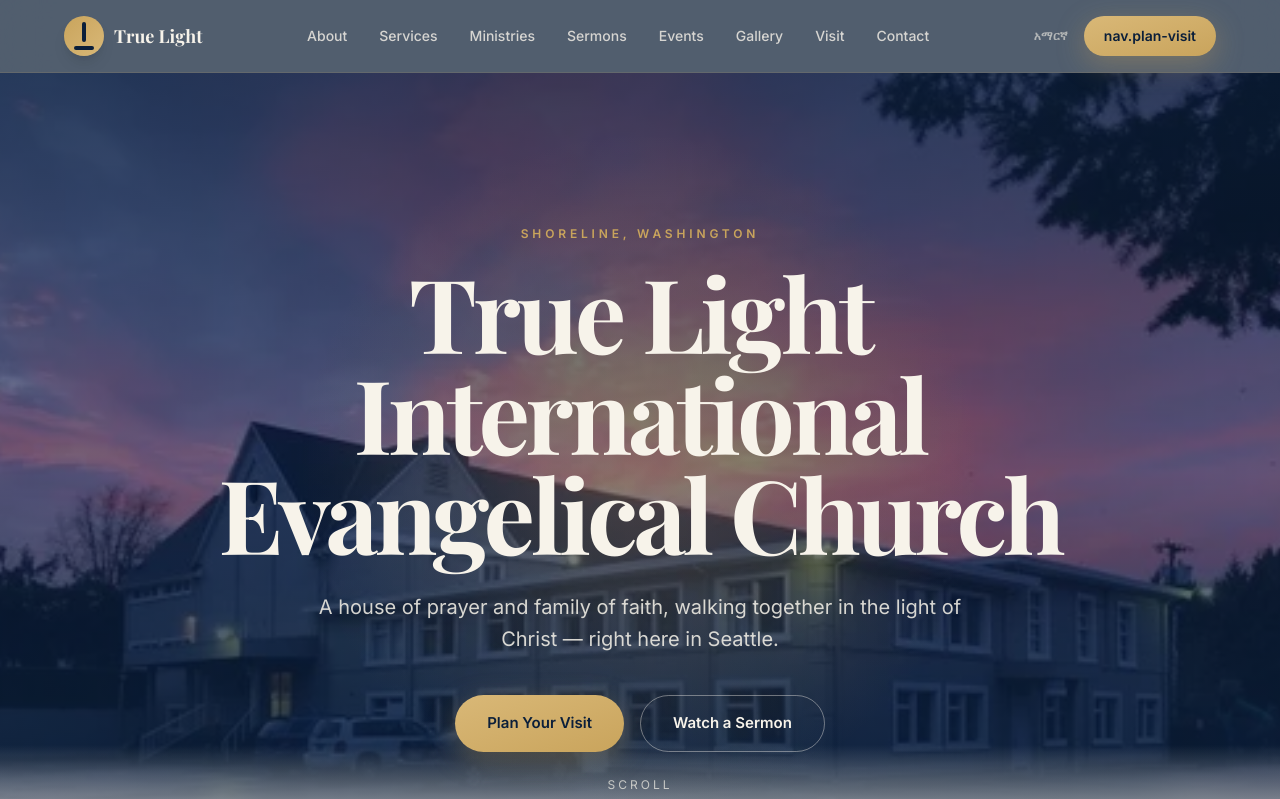
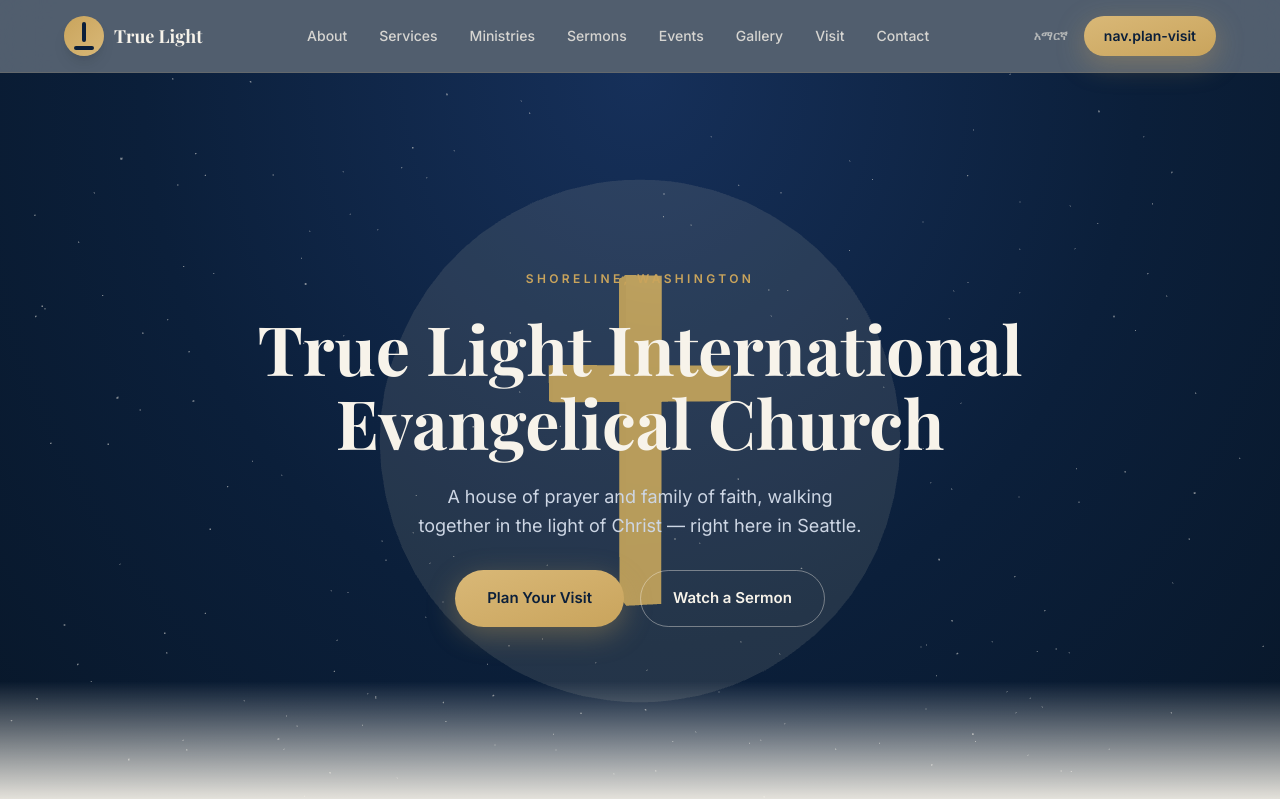
Before and after one commit to habtamuadargaso/true-light-church-seattle, a Next.js app: page / in a window 1280 px wide. Shown: the top 799 px of the page. Built offline with nearby package versions, Linux system fonts and the light colour scheme.

Commit message:
Update homepage hero and bilingual website

```diff
--- a/components/Hero.tsx
+++ b/components/Hero.tsx
@@ -1,58 +1,41 @@
 "use client";
 
-import Image from "next/image";
+import dynamic from "next/dynamic";
 import Button from "@/components/ui/Button";
 import { useLanguage } from "@/lib/language";
 
+const HeroScene = dynamic(() => import("@/components/HeroScene"), {
+  ssr: false,
+});
+
 export default function Hero() {
   const { t } = useLanguage();
-
   return (
     <section
       id="hero"
-      className="relative flex min-h-screen items-center justify-center overflow-hidden bg-navy px-[5%] pb-20 pt-28"
+      className="relative flex min-h-[92vh] items-center justify-center overflow-hidden bg-[radial-gradient(ellipse_at_50%_0%,#16305a_0%,#0b1f3a_55%,#081729_100%)] px-[5%] pb-20 pt-24"
     >
-      <Image
-        src="/building-sunset.png"
-        alt="True Light International Evangelical Church Seattle building"
-        fill
-        priority
-        className="object-cover scale-[1.03]"
-        sizes="100vw"
-      />
+      <HeroScene />
 
-      <div className="absolute inset-0 bg-gradient-to-b from-navy/80 via-navy/55 to-navy/95" />
-      <div className="absolute inset-0 bg-[radial-gradient(circle_at_center,rgba(201,164,92,0.25),transparent_45%)]" />
-
-      <div className="relative z-10 mx-auto flex max-w-5xl flex-col items-center text-center">
-        <p className="mb-5 text-xs font-semibold uppercase tracking-[0.32em] text-gold">
-          {t("hero.location")}
+      <div className="animate-fade-up relative z-[2] flex max-w-3xl flex-col items-center gap-6 text-center">
+        <span className="text-xs font-semibold uppercase tracking-[0.28em] text-gold">
+          {t('hero.location')}
+        </span>
+        <h1 className="font-serif text-[clamp(2.375rem,6vw,4.25rem)] font-bold leading-[1.08] text-balance text-cream">
+          {t('hero.title')}
+        </h1>
+        <p className="max-w-xl text-lg leading-relaxed text-balance text-[#cdd6e4]">
+          {t('hero.subtitle')}
         </p>
-
-        <h1 className="max-w-4xl font-serif text-[clamp(3rem,8vw,6.8rem)] font-bold leading-[0.98] tracking-[-0.04em] text-cream text-balance">
-          {t("hero.title")}
-        </h1>
-
-        <p className="mt-7 max-w-2xl text-lg leading-8 text-cream/85 md:text-xl">
-          {t("hero.subtitle")}
-        </p>
-
-        <div className="mt-10 flex flex-wrap justify-center gap-4">
-          <Button href="#visit">{t("hero.visit")}</Button>
+        <div className="mt-1.5 flex flex-wrap justify-center gap-4">
+          <Button href="#visit">{t('hero.visit')}</Button>
           <Button href="#sermons" variant="outline-light">
-            {t("hero.sermons")}
+            {t('hero.sermons')}
           </Button>
         </div>
       </div>
 
-      <div className="absolute bottom-8 left-1/2 z-10 hidden -translate-x-1/2 flex-col items-center gap-2 text-cream/70 md:flex">
-        <span className="text-xs uppercase tracking-[0.25em]">Scroll</span>
-        <div className="h-10 w-[1px] overflow-hidden bg-cream/20">
-          <div className="h-5 w-full animate-scroll-line bg-gold" />
-        </div>
-      </div>
-
-      <div className="absolute inset-x-0 bottom-0 z-[5] h-32 bg-gradient-to-b from-transparent to-cream" />
+      <div className="absolute inset-x-0 bottom-0 z-[1] h-32 bg-linear-to-b from-transparent to-cream" />
     </section>
   );
 }
```
